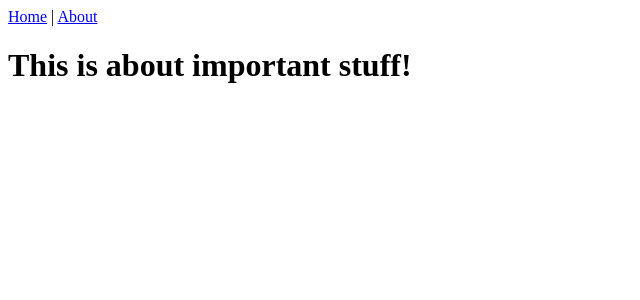
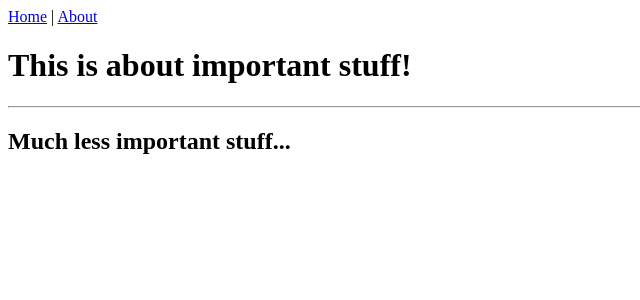
Before and after one commit to zackartborges/student_portal_project, a Vue app: page /about in a window 1280 px wide. Shown: the top 300 px of the page, without its empty margins (0-640 px from the left). Built offline with nearby package versions, Linux system fonts and the light colour scheme.

Commit message:
adds a little bit more

```diff
--- a/src/views/About.vue
+++ b/src/views/About.vue
@@ -1,5 +1,7 @@
 <template>
   <div class="about">
     <h1>This is about important stuff!</h1>
+    <hr />
+    <h2>Much less important stuff...</h2>
   </div>
 </template>
```
